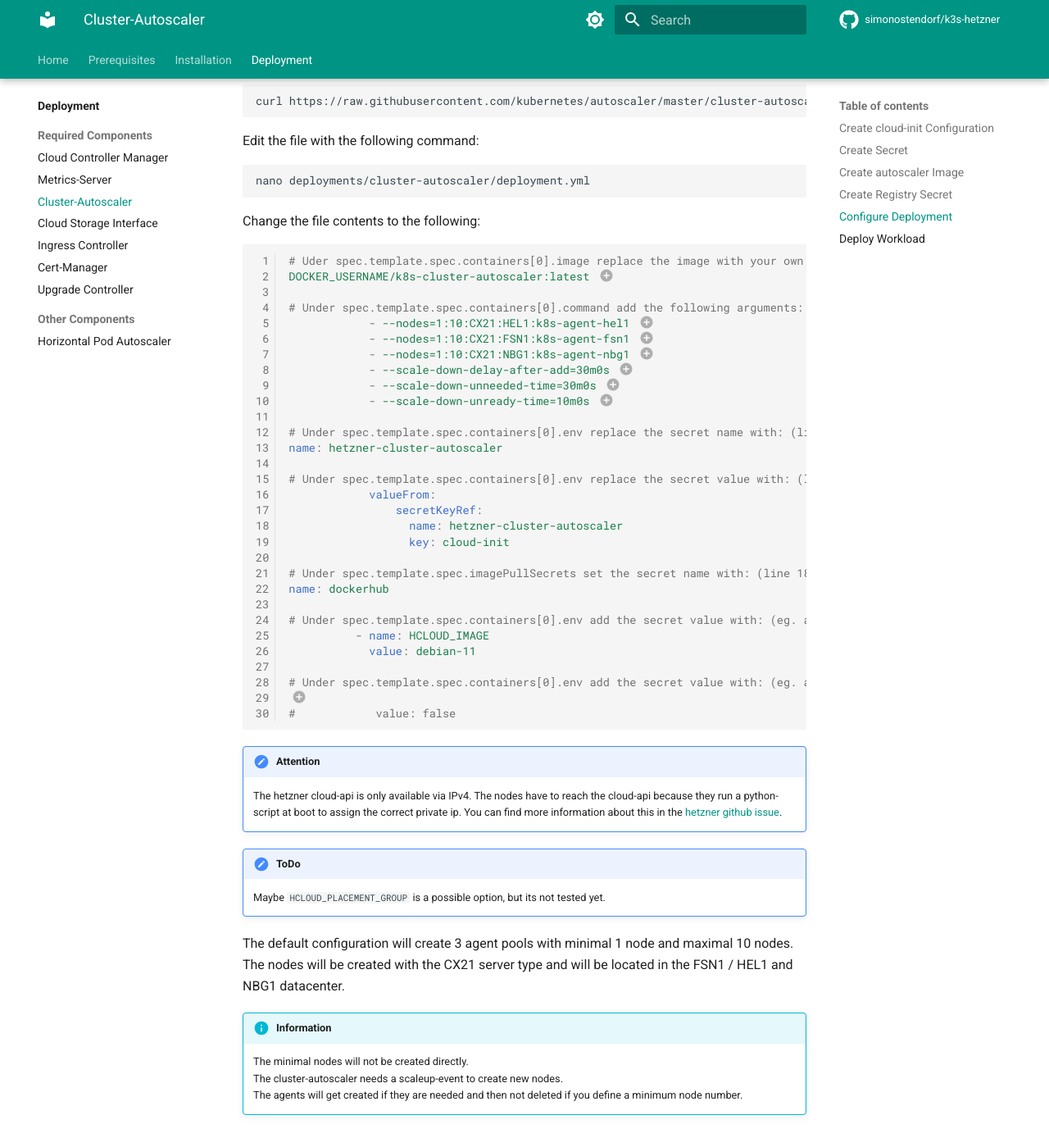
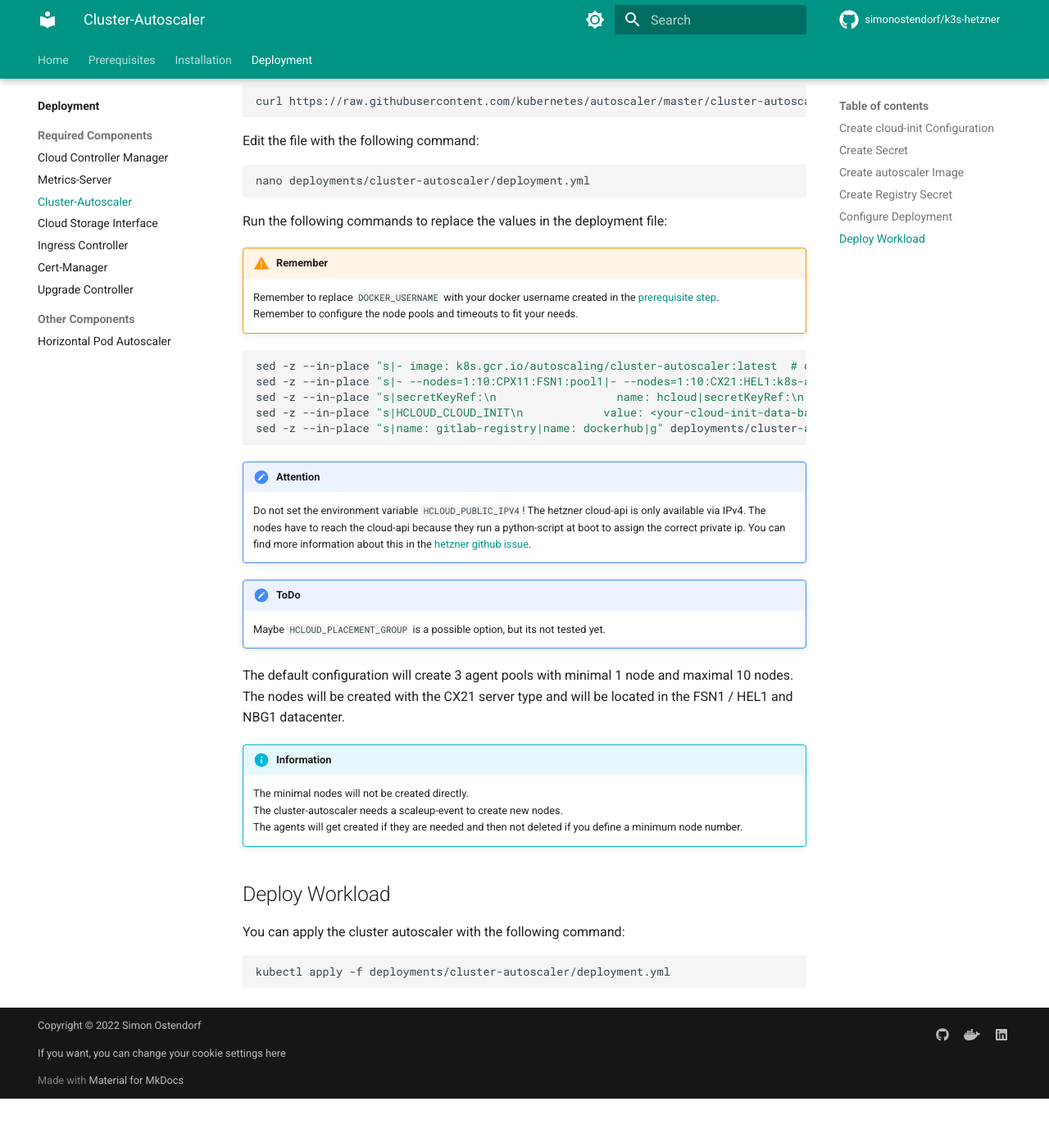
Before and after one commit to simonostendorf/k3s-hetzner, an MkDocs documentation site: the page built from docs/deployment/cluster-autoscaler.md, in a window 1280 px wide and 1400 px high, scrolled down 3149 px. Shown: the whole window at 82% size. Built offline with MkDocs 1.6.1 and Material for MkDocs 9.7.7, drawn with Linux system fonts in a browser that asks for light colours; comment, search, counter and statistics services are not loaded; after the commit the page ends 4489 px from its top, so only the background shows below that.

Commit message:
rewrite autoscaler filechange with sed

````diff
--- a/docs/deployment/cluster-autoscaler.md
+++ b/docs/deployment/cluster-autoscaler.md
@@ -126,50 +126,22 @@ Edit the file with the following command:
 nano deployments/cluster-autoscaler/deployment.yml
 ```
 
-Change the file contents to the following:
-```yaml linenums="1"
-# Uder spec.template.spec.containers[0].image replace the image with your own image
-DOCKER_USERNAME/k8s-cluster-autoscaler:latest #(1)!
+Run the following commands to replace the values in the deployment file:
 
-# Under spec.template.spec.containers[0].command add the following arguments: (after line 168 in this example)
-            - --nodes=1:10:CX21:HEL1:k8s-agent-hel1 #(2)!
-            - --nodes=1:10:CX21:FSN1:k8s-agent-fsn1 #(3)!
-            - --nodes=1:10:CX21:NBG1:k8s-agent-nbg1 #(4)!
-            - --scale-down-delay-after-add=30m0s #(5)!
-            - --scale-down-unneeded-time=30m0s #(6)!
-            - --scale-down-unready-time=10m0s #(7)!
+!!! warning "Remember"
+    Remember to replace `DOCKER_USERNAME` with your docker username created in the [prerequisite step](../../prerequisites/container-registry/#create-account).
+    Remember to configure the node pools and timeouts to fit your needs.
 
-# Under spec.template.spec.containers[0].env replace the secret name with: (line 173 in this example)
-name: hetzner-cluster-autoscaler
-
-# Under spec.template.spec.containers[0].env replace the secret value with: (line 176 in this example)
-            valueFrom:
-                secretKeyRef:
-                  name: hetzner-cluster-autoscaler
-                  key: cloud-init
-
-# Under spec.template.spec.imagePullSecrets set the secret name with: (line 187 in this example)
-name: dockerhub
-
-# Under spec.template.spec.containers[0].env add the secret value with: (eg. after line 180 in this example)
-          - name: HCLOUD_IMAGE
-            value: debian-11
-
-# Under spec.template.spec.containers[0].env add the secret value with: (eg. after line 180 in this example)
-#          - name: HCLOUD_PUBLIC_IPV4 #(8)!
-#            value: false
+```bash
+sed -z --in-place "s|- image: k8s.gcr.io/autoscaling/cluster-autoscaler:latest  # or your custom image|- image: DOCKER_USERNAME/k8s-cluster-autoscaler:latest|g" deployments/cluster-autoscaler/deployment.yml
+sed -z --in-place "s|- --nodes=1:10:CPX11:FSN1:pool1|- --nodes=1:10:CX21:HEL1:k8s-agent-hel1\n            - --nodes=1:10:CX21:FSN1:k8s-agent-fsn1\n            - --nodes=1:10:CX21:NBG1:k8s-agent-nbg1\n            - --scale-down-delay-after-add=30m0s\n            - --scale-down-unneeded-time=30m0s\n            - --scale-down-unready-time=10m0s|g" deployments/cluster-autoscaler/deployment.yml
+sed -z --in-place "s|secretKeyRef:\n                  name: hcloud|secretKeyRef:\n                  name: hetzner-cluster-autoscaler|g" deployments/cluster-autoscaler/deployment.yml
+sed -z --in-place "s|HCLOUD_CLOUD_INIT\n            value: <your-cloud-init-data-base64-encoded>|HCLOUD_CLOUD_INIT\n            valueFrom:\n                secretKeyRef:\n                  name: hetzner-cluster-autoscaler\n                  key: cloud-init\n          - name: HCLOUD_IMAGE\n            value: debian-11|g" deployments/cluster-autoscaler/deployment.yml
+sed -z --in-place "s|name: gitlab-registry|name: dockerhub|g" deployments/cluster-autoscaler/deployment.yml
 ```
 
-1. Replace `DOCKER_USERNAME` with your docker username, created in the [prerequisite step](../../prerequisites/container-registry/#create-account).
-2. Configure the Node pools you want to use here. Example: 1 to 10 servers of type cx21 in hel-1
-3. Configure the Node pools you want to use here. Example: 1 to 10 servers of type cx21 in fsn-1
-4. Configure the Node pools you want to use here. Example: 1 to 10 servers of type cx21 in nbg-1
-5. Configure the scale down timer here
-6. Configure the scale down timer here
-7. Configure the scale down timer here
-8. Set this to true if you want to use public ipv4 addresses
-
 !!! error "Attention"
+    Do not set the environment variable `HCLOUD_PUBLIC_IPV4`!
     The hetzner cloud-api is only available via IPv4.
     The nodes have to reach the cloud-api because they run a python-script at boot to assign the correct private ip.
     You can find more information about this in the [hetzner github issue](https://github.com/hetznercloud/hcloud-cloud-controller-manager/issues/299).
````
